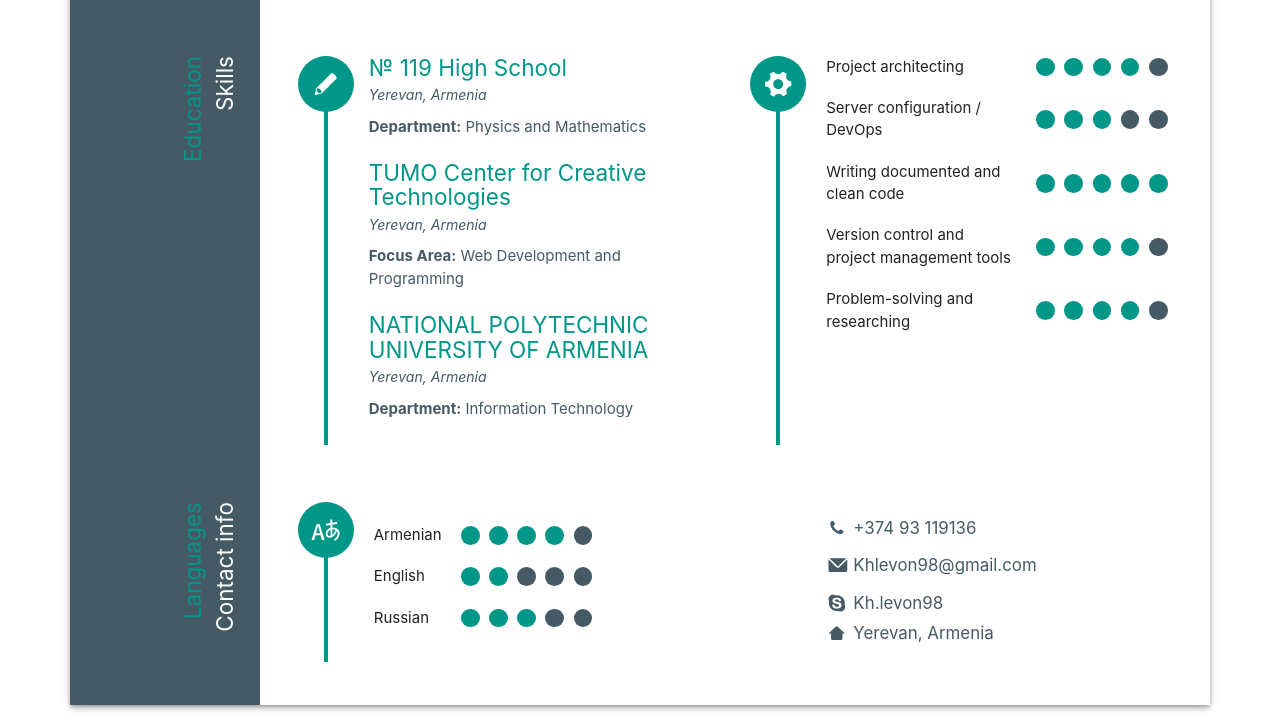
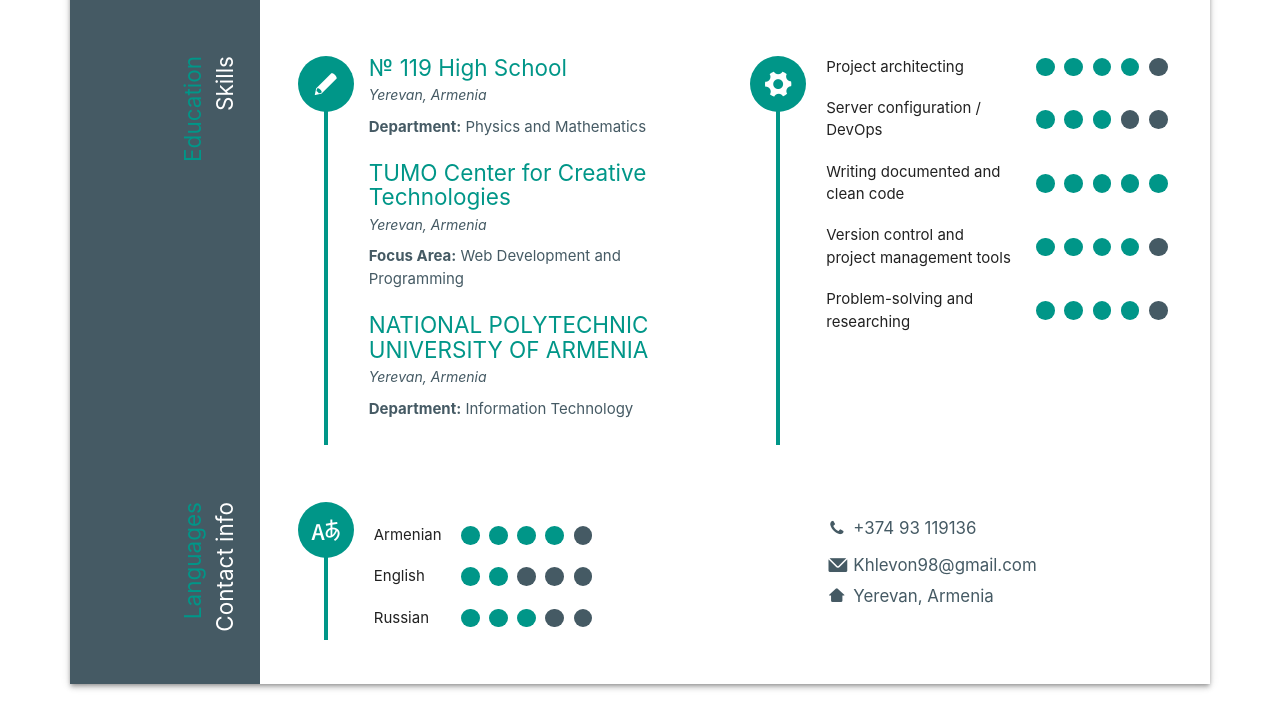
Before and after one commit to khlevon/khlevon.github.io, a website built with webpack: page src/index.html in a window 1280 px wide. Shown: the part 1324-2052 px from the top of the page. After the commit the page ends 2030 px from the top, so only its background shows below. Built offline with nearby package versions, Linux system fonts and the light colour scheme.

Commit message:
remove skype id

```diff
--- a/src/index.html
+++ b/src/index.html
@@ -782,13 +782,7 @@
                   <i class="icon-mail"></i>
                   Khlevon98@gmail.com
                 </a>
-                <a
-                  href="skype:kh.levon98?chat"
-                  class="p-2 border-0 collection-item text-nowrap blue-grey-text text-darken-2 waves-effect waves-teal font-18"
-                >
-                  <i class="icon-skype"></i>
-                  Kh.levon98
-                </a>
+
                 <span
                   class="p-2 border-0 collection-item text-nowrap blue-grey-text text-darken-2 font-18"
                 >
```
Also changed, not shown: index.html (+1 -1 lines).
